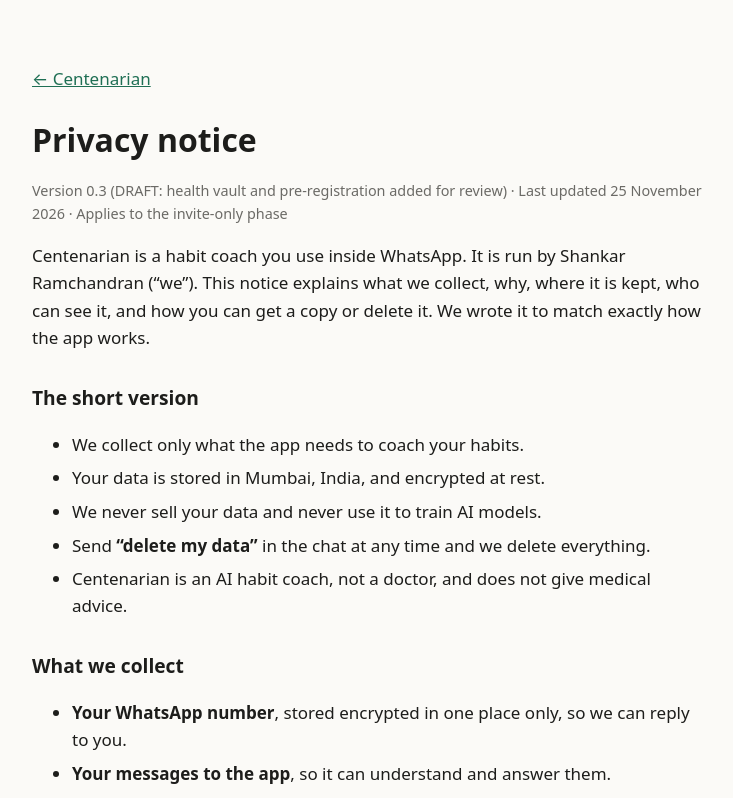
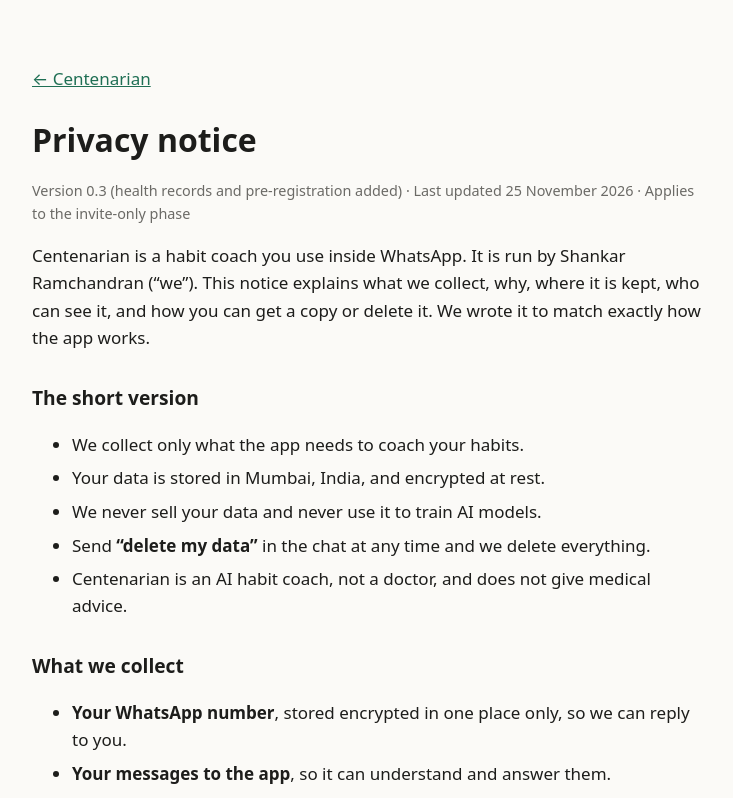
Before and after one commit to ubershanx/centenarian-site, a plain HTML site: page privacy.html in a window 1280 px wide. Shown: the top 798 px of the page, without its empty margins (272-1005 px from the left). Drawn offline with Linux system fonts and the light colour scheme.

Commit message:
Privacy notice v0.3 published: health records (vault) and pre-registration sections (owner approved, 25 Nov)
Co-Authored-By: Claude Opus 5.5 <noreply@anthropic.com>

```diff
--- a/privacy.html
+++ b/privacy.html
@@ -10,7 +10,7 @@
 <main>
   <p><a href="index.html">← Centenarian</a></p>
   <h1>Privacy notice</h1>
-  <p class="meta">Version 0.3 (DRAFT: health vault and pre-registration added for review) · Last updated 25 November 2026 · Applies to the invite-only phase</p>
+  <p class="meta">Version 0.3 (health records and pre-registration added) · Last updated 25 November 2026 · Applies to the invite-only phase</p>
 
   <p>Centenarian is a habit coach you use inside WhatsApp. It is run by Shankar Ramchandran (“we”).
   This notice explains what we collect, why, where it is kept, who can see it, and how you can
```
